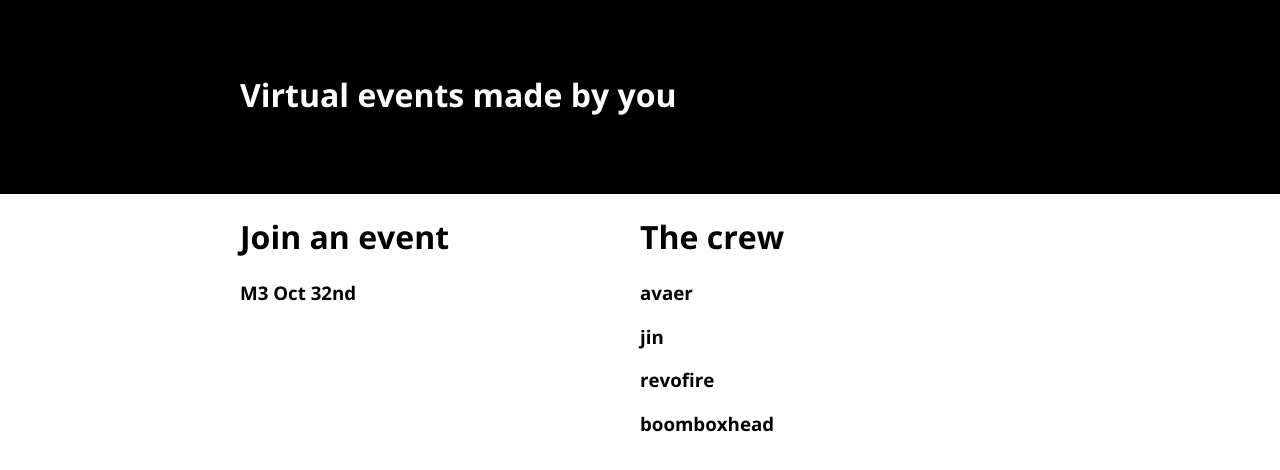
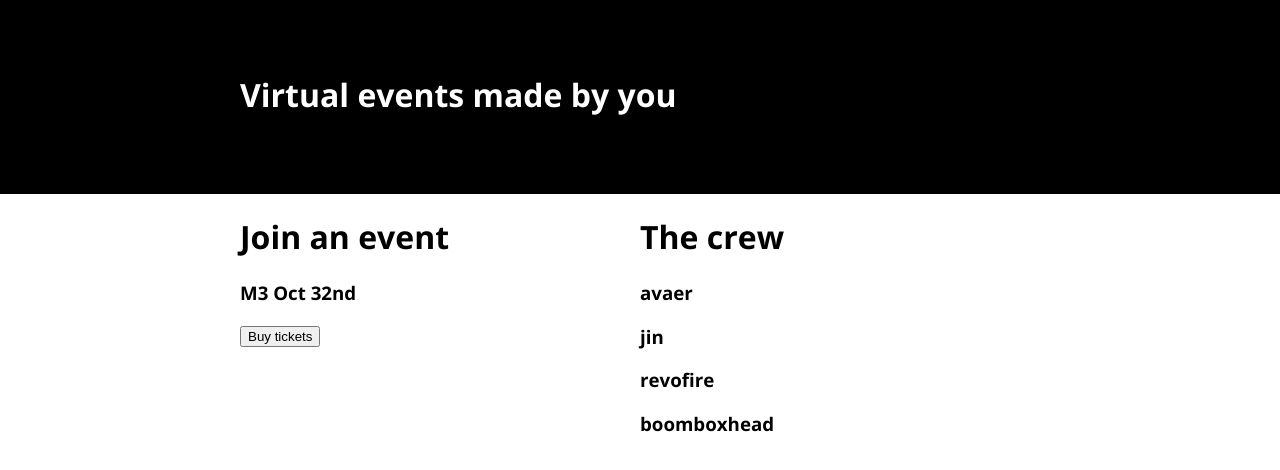
Before and after one commit to M3-org/m3-site, a website: page index.html in a window 1280 px wide. Shown: the part 56-526 px from the top of the page. Drawn offline with nearby package versions, Linux system fonts and the light colour scheme.

Commit message:
Add buy tickets button

```diff
--- a/index.html
+++ b/index.html
@@ -85,6 +85,7 @@ header .nav i {
       <div class=grid-section>
         <h1>Join an event</h1>
         <h3>M3 Oct 32nd</h3>
+        <button>Buy tickets</button>
       </div>
       <div class=grid-section>
         <h1>The crew</h1>
```
